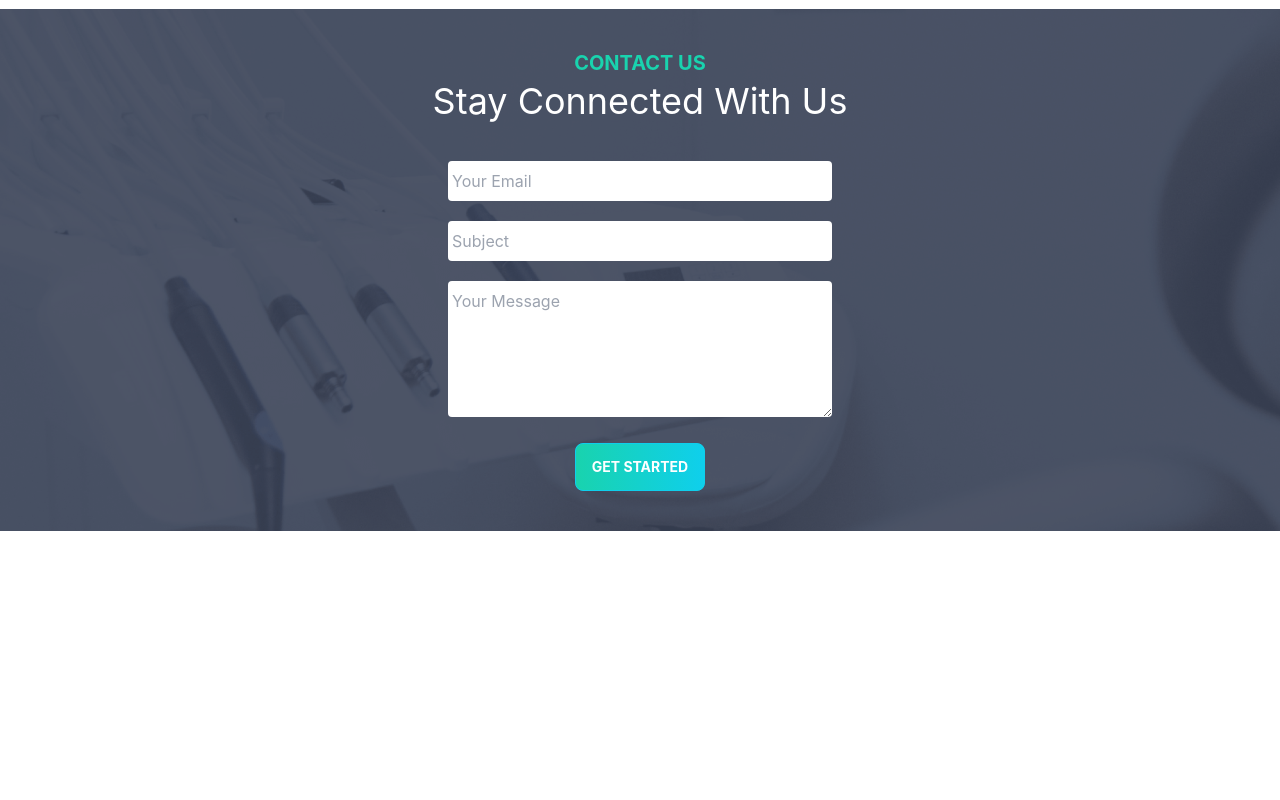
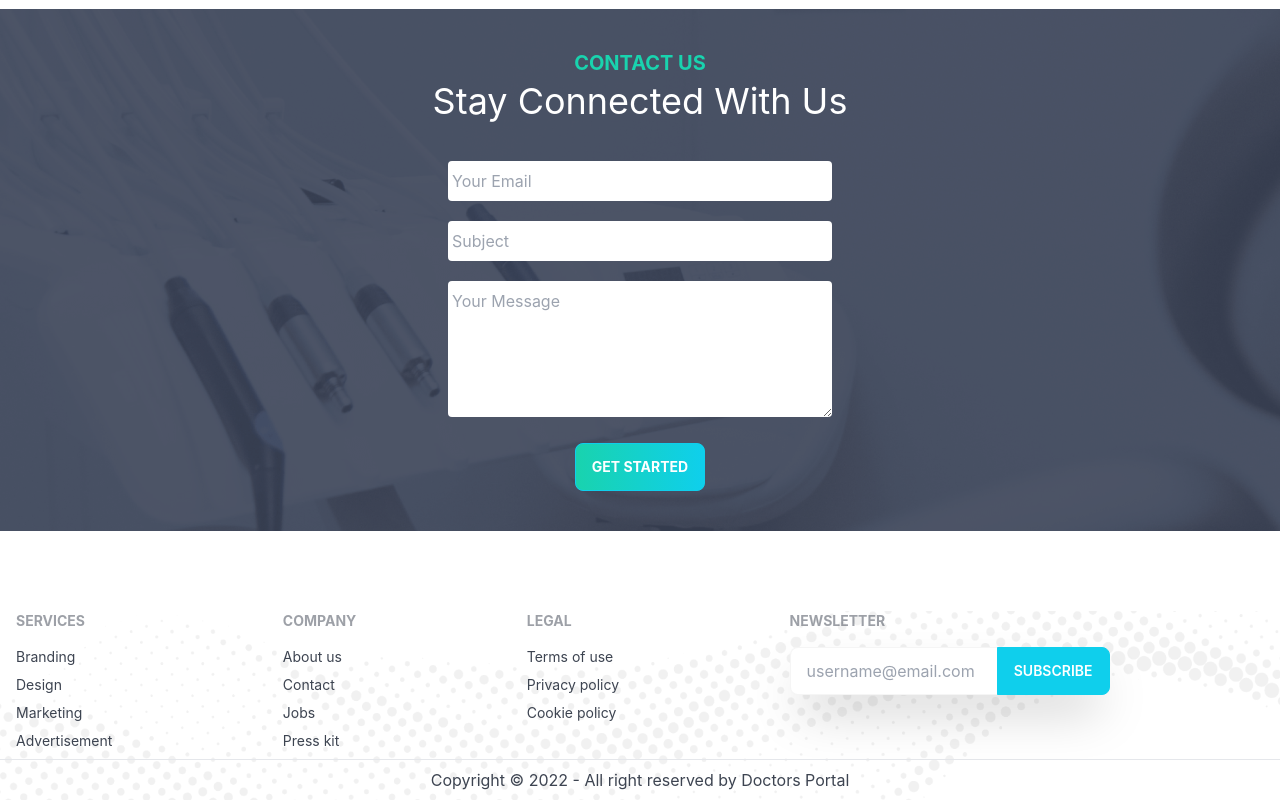
Before and after one commit to habib-sc/doctors-portal-client, a React (Create React App) app: page / in a window 1280 px wide. Shown: the part 2988-3788 px from the top of the page. Before the commit the page ends 3599 px from the top, so only its background shows below. Built offline with nearby package versions, Linux system fonts and the light colour scheme.

Commit message:
Added footer

```diff
--- a/src/components/Pages/Home/Home.js
+++ b/src/components/Pages/Home/Home.js
@@ -1,4 +1,5 @@
 import React from 'react';
+import Footer from '../../Shared/Footer/Footer';
 import AppointmentHome from './AppointmentHome';
 import Banner from './Banner';
 import BannerBody from './BannerBody';
@@ -17,6 +18,7 @@ const Home = () => {
             <AppointmentHome></AppointmentHome>
             <Testimonials></Testimonials>
             <HomeContact></HomeContact>
+            <Footer></Footer>
         </div>
     );
 };
--- /dev/null
+++ b/src/components/Shared/Footer/Footer.js
@@ -0,0 +1,45 @@
+import React from 'react';
+import footerBg from '../../../assets/images/footer.png';
+
+const Footer = () => {
+    return (
+        <footer class="bg-cover bg-center" style={{backgroundImage: `url(${footerBg})`}}>
+            <div className='container px-4 footer'>
+                <div>
+                    <span class="footer-title">Services</span>
+                    <a class="link link-hover">Branding</a>
+                    <a class="link link-hover">Design</a>
+                    <a class="link link-hover">Marketing</a>
+                    <a class="link link-hover">Advertisement</a>
+                </div>
+                <div>
+                    <span class="footer-title">Company</span>
+                    <a class="link link-hover">About us</a>
+                    <a class="link link-hover">Contact</a>
+                    <a class="link link-hover">Jobs</a>
+                    <a class="link link-hover">Press kit</a>
+                </div>
+                <div>
+                    <span class="footer-title">Legal</span>
+                    <a class="link link-hover">Terms of use</a>
+                    <a class="link link-hover">Privacy policy</a>
+                    <a class="link link-hover">Cookie policy</a>
+                </div>
+                <div>
+                    <span class="footer-title">Newsletter</span>
+                    <div class="form-control w-80">
+                    <div class="relative">
+                        <input type="text" placeholder="username@email.com" class="input input-bordered w-full pr-16 shadow-2xl" />
+                        <button class="btn btn-primary absolute top-0 right-0 rounded-l-none text-white">Subscribe</button>
+                    </div>
+                    </div>
+                </div>
+            </div>
+            <div className='container text-center py-2 border-t mt-2'>
+                <p>Copyright © 2022 - All right reserved by Doctors Portal</p>
+            </div>
+        </footer>
+    );
+};
+
+export default Footer;
```
